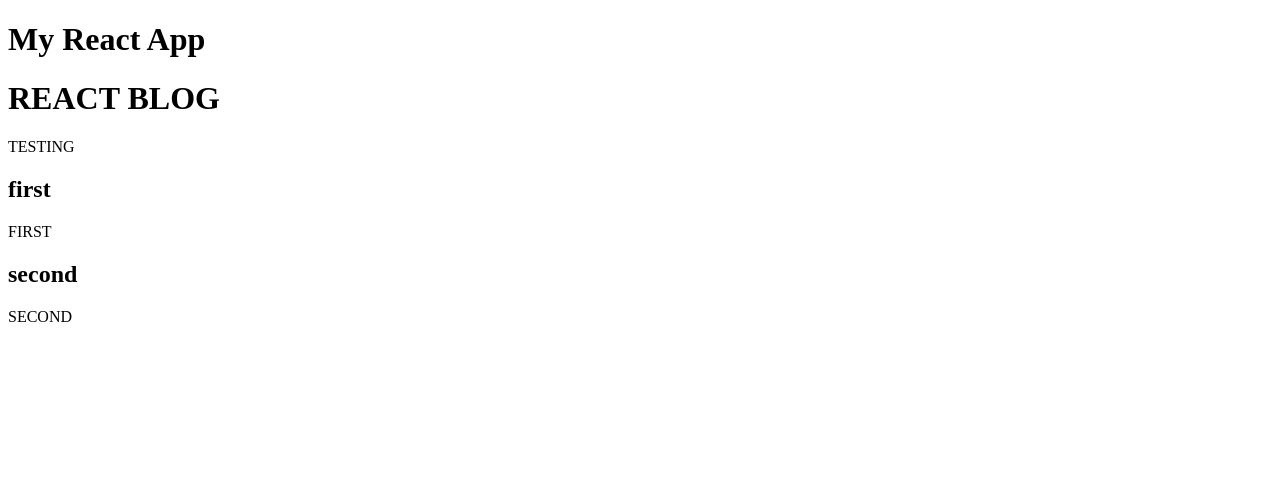
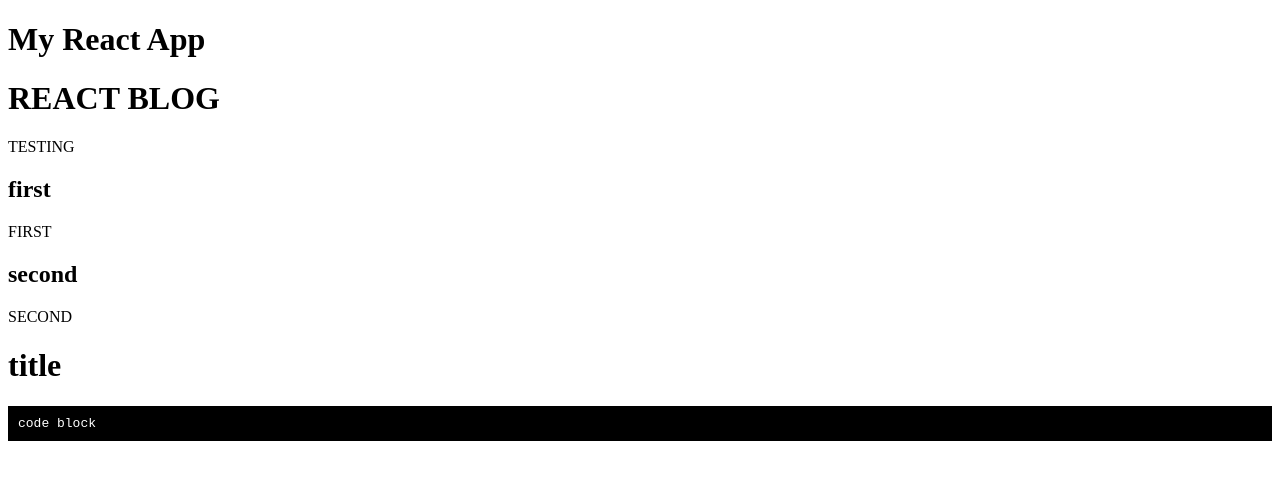
Before and after one commit to syleLim/react-blog, a React app: page / in a window 1280 px wide. Shown: the top 480 px of the page. Built offline with nearby package versions, Linux system fonts and the light colour scheme.

Commit message:
react-md update
for post react md update
need style update use inline style

```diff
--- a/src/component/App.js
+++ b/src/component/App.js
@@ -1,6 +1,7 @@
 import React from 'react'
 import Page from './Page.js'
 import List from './List.js'
+import Md from './Md.js'
 
 export default class App extends React.Component {
     constructor(props)
@@ -22,6 +23,7 @@ export default class App extends React.Component {
                 <h1>My React App</h1>
                 <Page>TESTING</Page>
                 <List posts={posts} />
+                <Md />
             </div>
         )
     };
--- /dev/null
+++ b/src/component/Md.js
@@ -0,0 +1,23 @@
+import React from 'react'
+import ReactMarkDown from 'react-markdown'
+
+const md = `
+# title
+\`\`\`
+code block
+\`\`\`
+`
+
+const codeBlock = (props) => (
+    <pre style={{background : '#000', color: '#fff', padding: 10}}>
+        <code>
+            {props.value}
+        </code>
+    </pre>
+)
+
+const Md = () => (
+    <ReactMarkDown source={md} renderers={{code: codeBlock}}/>
+)
+
+export default Md;
```
